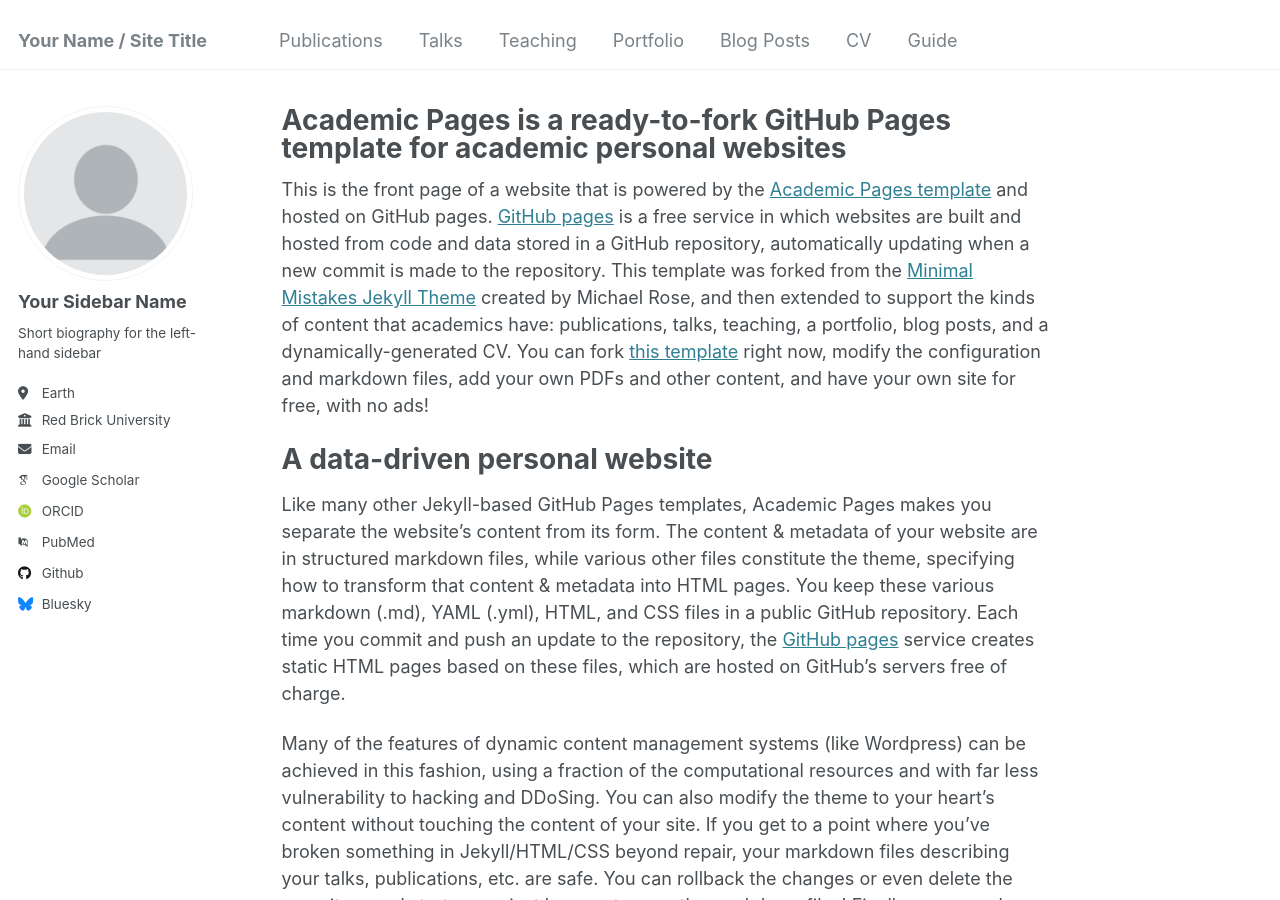
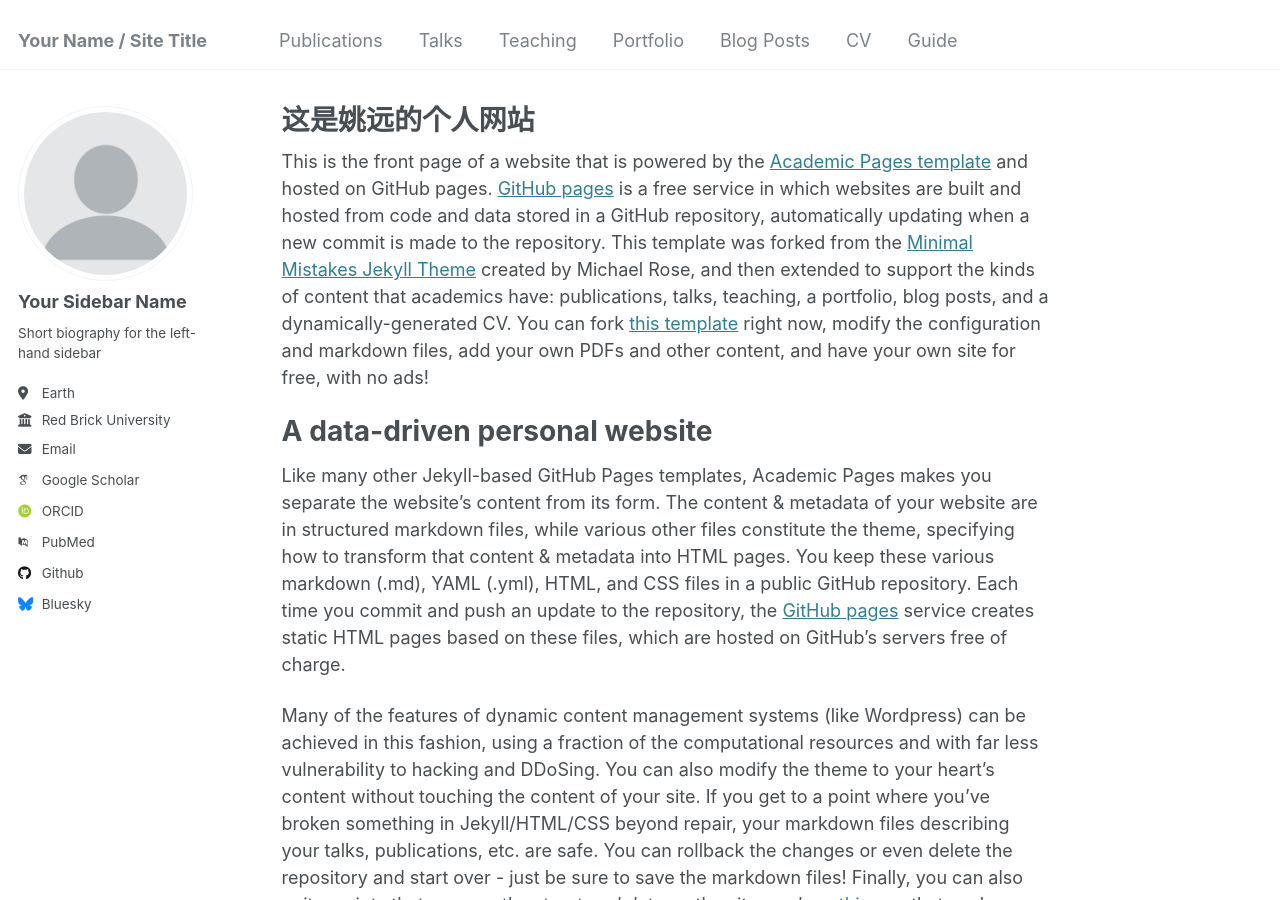
Before and after one commit to meisha001/meisha001.github.io, a Jekyll site: the page built from _pages/about.md, in a window 1280 px wide and 900 px high. Built offline with Jekyll 4.4.1, drawn with Linux system fonts in a browser that asks for light colours; some web fonts are replaced.

Commit message:
Update about.md

```diff
--- a/_pages/about.md
+++ b/_pages/about.md
@@ -1,6 +1,6 @@
 ---
 permalink: /
-title: "Academic Pages is a ready-to-fork GitHub Pages template for academic personal websites"
+title: "这是姚远的个人网站"
 author_profile: true
 redirect_from:
   - /about/
```
